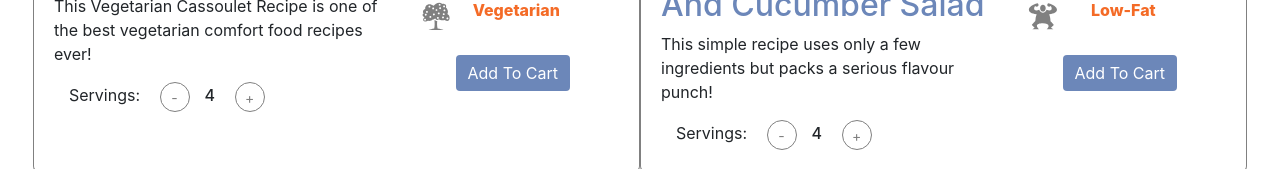
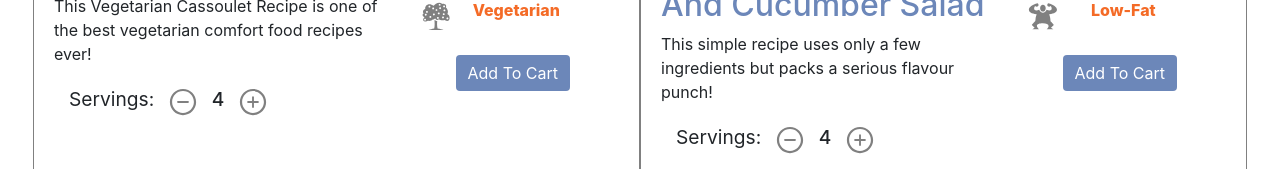
Before and after one commit to JordanCruzCorrea/CollabProject, a React (Create React App) app in the folder task-app/: page / in a window 1280 px wide. Shown: the part 783-952 px from the top of the page. Built offline with nearby package versions, Linux system fonts and the light colour scheme.

Commit message:
fixed styling of servings buttons

```diff
--- a/task-app/src/components/Home.jsx
+++ b/task-app/src/components/Home.jsx
@@ -6,8 +6,8 @@ import Carousel from "react-bootstrap/Carousel";
 import Image from "react-bootstrap/Image";
 import Card from "react-bootstrap/Card";
 import Button from "react-bootstrap/Button";
-
-import { FaSearch, FaBalanceScale } from "react-icons/fa";
+import { AiOutlinePlusCircle, AiOutlineMinusCircle } from "react-icons/ai";
+import { FaSearch, FaBalanceScale, FaMinus, FaPlus } from "react-icons/fa";
 import { TiCancel } from "react-icons/ti";
 import { FiArrowDownCircle } from "react-icons/fi";
 import {
@@ -163,13 +163,13 @@ export default class Home extends Component {
                     <p>{recipe.description}</p>
                     <span className="serving">Servings:</span>{" "}
                     <Button size="sm" id="remove-button">
-                      -
+                      <AiOutlineMinusCircle size='30px'/>
                     </Button>
                     <span className="serving-size justify-content-end">
                       {recipe.yield}
                     </span>{" "}
                     <Button size="sm" id="add-button">
-                      +
+                      <AiOutlinePlusCircle size='30px'/>
                     </Button>
                   </Col>
                   <Col lg={5} className="justify-content-between">
--- a/task-app/src/styles/css/App.css
+++ b/task-app/src/styles/css/App.css
@@ -85,23 +85,24 @@ border-right: 1px solid black;
 /* Card Buttons */
 #remove-button {
   background: white;
-  border: 1px solid gray;
-  height: 30px;
-  width: 30px;
+  border: 1px solid white;
   text-align: center;
   align-content: center;
-  border-radius: 100px;
+  /* height: max-content;
+  width: max-content; */
+  /* border-radius: 20px; */
   color:gray
 }
 #add-button {
   background: white;
-  border: 1px solid gray;
+  border: 1px solid white;
   text-align: center;
   align-content: center;
-  border-radius: 100px;
+  /* height: max-content;
+  width: max-content; */
+  /* border-radius: 20px; */
   color:gray;
-  height: 30px;
-  width: 30px;
+
 }
 
 #add-cart {
@@ -116,10 +117,12 @@ border-right: 1px solid black;
 }
 
 .serving-size {
-  padding: 15px;
+  padding-left: 5px;
   font-weight: 500;
+  font-size: 1.2em;
 }
 
 .serving {
-  padding:15px;
+  font-size: 1.2em;
+  padding-left:15px;
 }
```
